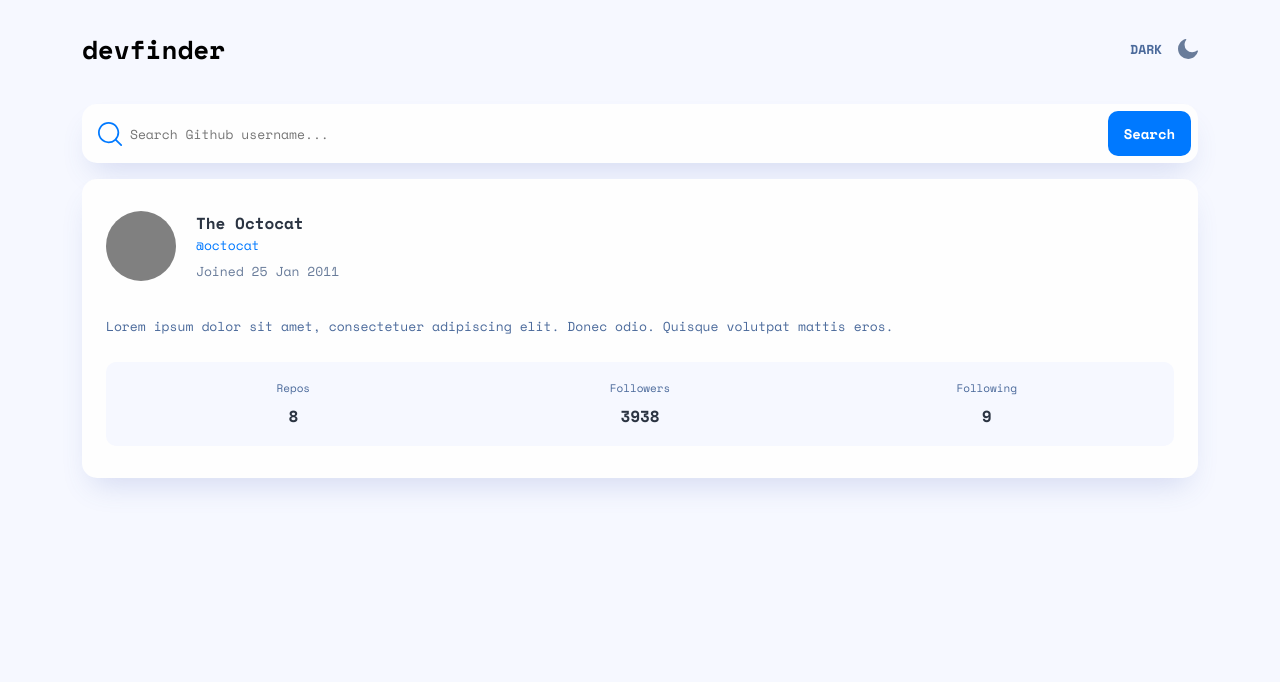
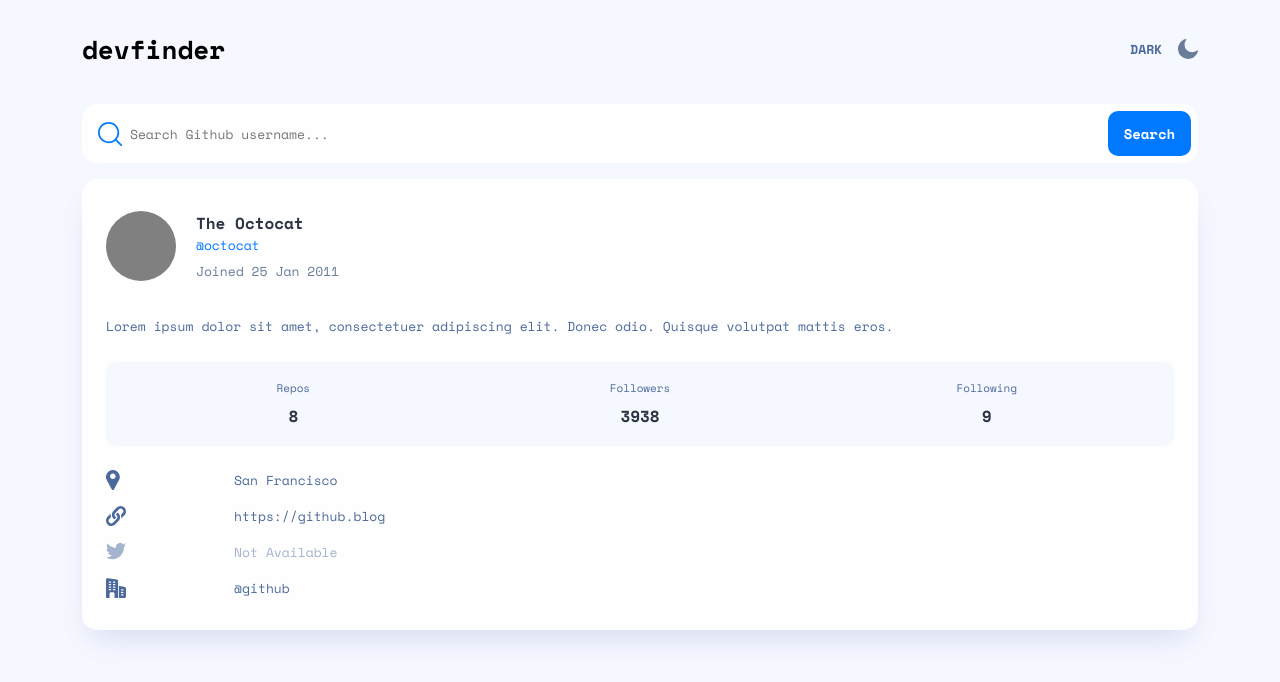
Before and after one commit to cjoak1028/github-user-search-app, a plain HTML site: page index.html in a window 1280 px wide. Drawn offline with nearby package versions, Linux system fonts and the light colour scheme.

Commit message:
Added info-grid section

```diff
--- a/index.html
+++ b/index.html
@@ -35,7 +35,7 @@
         <button type="submit" class="search-form__btn">Search</button>
       </form>
     </div>
-    <div class="user-info-card card elevate">
+    <div class="user-info-card card card--elevated">
       <div class="profile-info flex flex--ai-c">
         <!-- TODO: Replace with img -->
         <div class="profile-info__image"></div>
@@ -62,6 +62,32 @@
           <h2 class="profile-stat__value t-h2">9</h2>
         </div>
       </div>
+      <div class="info-grid">
+        <div class="grid-item flex">
+          <div class="icon-wrapper">
+            <img src="./assets/icon-location.svg" alt="location icon" />
+          </div>
+          <p class="t-body">San Francisco</p>
+        </div>
+        <div class="grid-item flex">
+          <div class="icon-wrapper">
+            <img src="./assets/icon-website.svg" alt="website icon" />
+          </div>
+          <p class="t-body">https://github.blog</p>
+        </div>
+        <div class="grid-item grid-item--disabled flex">
+          <div class="icon-wrapper">
+            <img src="./assets/icon-twitter-gray.svg" alt="twitter icon" />
+          </div>
+          <p class="t-body">Not Available</p>
+        </div>
+        <div class="grid-item flex">
+          <div class="icon-wrapper">
+            <img src="./assets/icon-company.svg" alt="company icon" />
+          </div>
+          <p class="t-body">@github</p>
+        </div>
+      </div>
     </div>
   </div>
 
--- a/style.css
+++ b/style.css
@@ -57,7 +57,7 @@ h6 {
     --c-text-tertiary: #697C9A;
     --c-text-warn: #F74646;
     --c-text-secondary-hover: #222731;
-    --c-text-secondary-inactive: #4B6A9B;
+    --c-text-secondary-inactive: #A4B4CD;
 }
 
 .theme-dark {
@@ -70,7 +70,7 @@ h6 {
     --c-text-tertiary: #FFFFFF;
     --c-text-warn: #F74646;
     --c-text-secondary-hover: #90A4D4;
-    --c-text-secondary-inactive: #FFFFFF;
+    --c-text-secondary-inactive: #8E94A3;
 }
 
 #root,
@@ -162,7 +162,7 @@ h6 {
     border-radius: 1.5rem;
 }
 
-.elevate {
+.card--elevated {
     box-shadow: 0 1.6rem 3rem -1rem rgba(70, 96, 187, 0.2);
 }
 
@@ -246,6 +246,10 @@ h6 {
     gap: 0.8rem;
 }
 
+.profile-stats {
+    margin-bottom: 2.4rem;
+}
+
 .profile-stat__title {
     color: var(--c-text-secondary);
 }
@@ -253,3 +257,20 @@ h6 {
 .profile-stat__value {
     color: var(--c-text-primary);
 }
+
+.icon-wrapper {
+    width: 12%;
+}
+
+.info-grid {
+    display: grid;
+    grid-row-gap: 1.6rem;
+}
+
+.grid-item {
+    color: var(--c-text-secondary);
+}
+
+.grid-item--disabled {
+    color: var(--c-text-secondary-inactive)
+}
```
Also changed, not shown: assets/icon-company-gray.svg (added), assets/icon-location-gray.svg (added), assets/icon-twitter-gray.svg (added), assets/icon-website-gray.svg (added).
